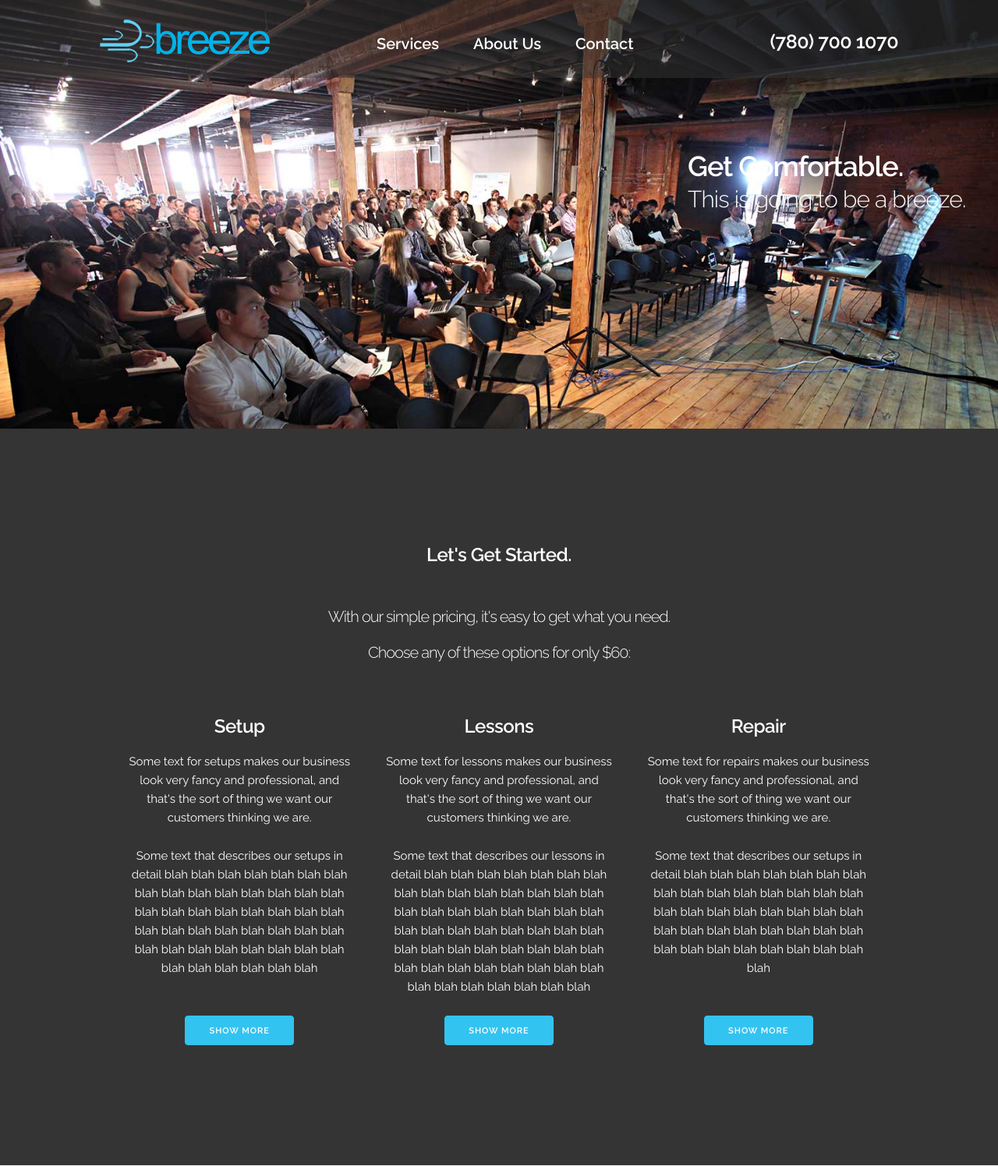
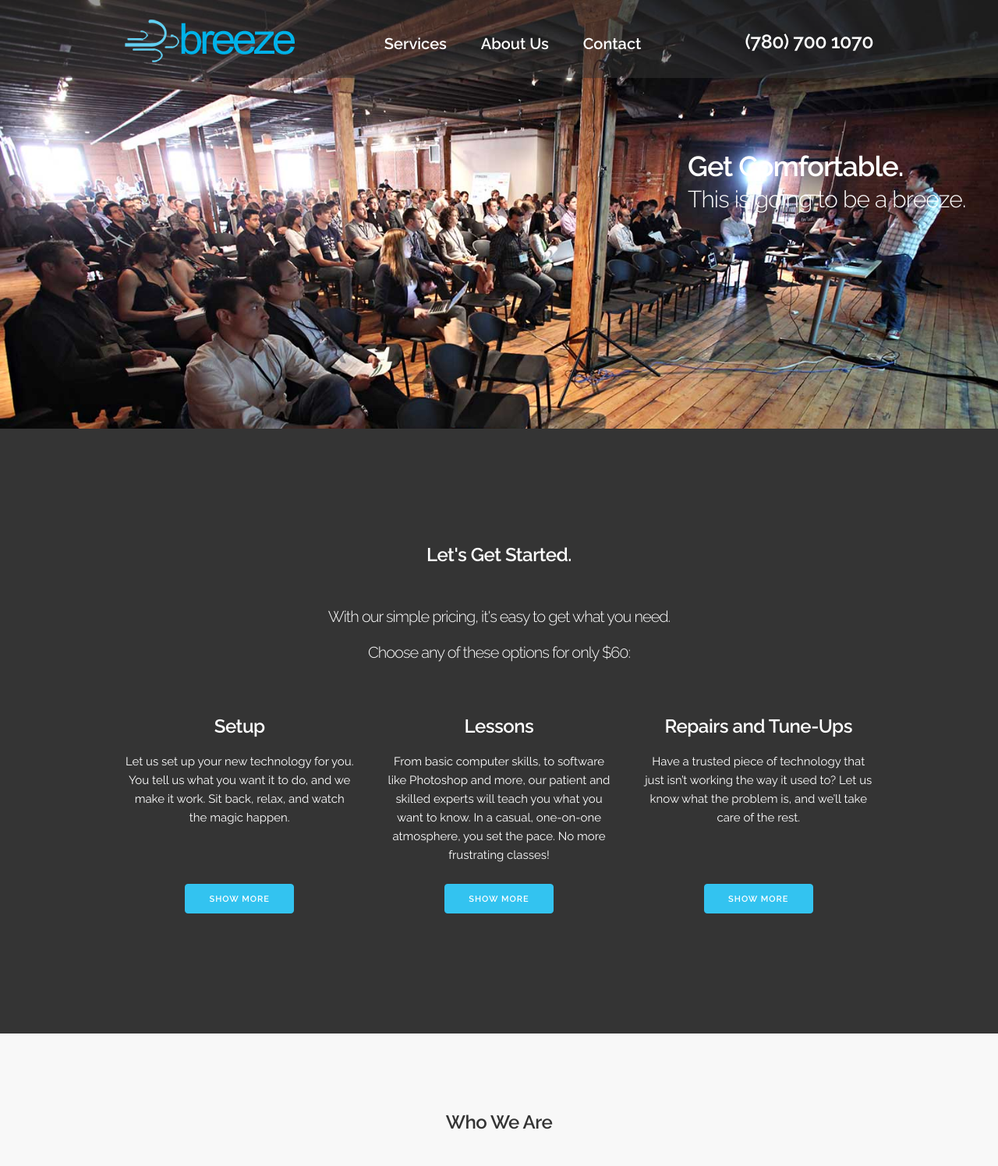
Before and after one commit to chickendiver/BreezeWebsite, a PHP site: page / in a window 1280 px wide; the page is wider, and only the part inside the window is pictured. Shown: the top 1496 px of that part at 78% size. Run offline with PHP 8.4, Linux system fonts and the light colour scheme.

Commit message:
Added services content

```diff
--- a/css/layout.css
+++ b/css/layout.css
@@ -148,7 +148,7 @@
 }
 .band.landing .container {
     margin-bottom:10px;
-    width: 80%;
+    width: 75%;
     margin-left: auto;
     margin-right: auto;
     text-align: center;
--- a/index.php
+++ b/index.php
@@ -86,20 +86,20 @@
             <h5>Lessons</h6>
           </div>
           <div class = "four columns">
-               <h5>Repair</h6>
+               <h5>Repairs and Tune-Ups</h6>
           </div>
         <div class = "row">
           <div class = "four columns" >
-              <p>Some text for setups makes our business look very fancy and professional, and that's the sort of thing we want our customers thinking we are.</p>
-              <p>Some text that describes our setups in detail blah blah blah blah blah blah blah blah blah blah blah blah blah blah blah blah blah blah blah blah blah blah blah blah blah blah blah blah blah blah blah blah blah blah blah blah blah blah blah blah blah blah blah blah blah</p>
+              <p>Let us set up your new technology for you. You tell us what you want it to do, and we make it work. Sit back, relax, and watch the magic happen.</p>
+             <!-- <p>Some text that describes our setups in detail blah blah blah blah blah blah blah blah blah blah blah blah blah blah blah blah blah blah blah blah blah blah blah blah blah blah blah blah blah blah blah blah blah blah blah blah blah blah blah blah blah blah blah blah blah</p> -->
           </div>
           <div class = "four columns">
-            <p>Some text for lessons makes our business look very fancy and professional, and that's the sort of thing we want our customers thinking we are.</p>
-            <p>Some text that describes our lessons in detail blah blah blah blah blah blah blah blah blah blah blah blah blah blah blah blah blah blah blah blah blah blah blah blah blah blah blah blah blah blah blah blah blah blah blah blah blah blah blah blah blah blah blah blah blah blah blah blah blah blah blah blah blah blah</p>
+            <p>From basic computer skills, to software like Photoshop and more, our patient and skilled experts will teach you what you want to know. In a casual, one-on-one atmosphere, you set the pace. No more frustrating classes!</p>
+          <!--  <p>Some text that describes our lessons in detail blah blah blah blah blah blah blah blah blah blah blah blah blah blah blah blah blah blah blah blah blah blah blah blah blah blah blah blah blah blah blah blah blah blah blah blah blah blah blah blah blah blah blah blah blah blah blah blah blah blah blah blah blah blah</p> -->
           </div>
           <div class = "four columns">
-               <p>Some text for repairs makes our business look very fancy and professional, and that's the sort of thing we want our customers thinking we are.</p>
-               <p>Some text that describes our setups in detail blah blah blah blah blah blah blah blah blah blah blah blah blah blah blah blah blah blah blah blah blah blah blah blah blah blah blah blah blah blah blah blah blah blah blah blah blah blah blah blah</p>
+               <p>Have a trusted piece of technology that just isn’t working the way it used to? Let us know what the problem is, and we’ll take care of the rest.</p>
+              <!-- <p>Some text that describes our setups in detail blah blah blah blah blah blah blah blah blah blah blah blah blah blah blah blah blah blah blah blah blah blah blah blah blah blah blah blah blah blah blah blah blah blah blah blah blah blah blah blah</p> -->
           </div>
           </div>
         <div class = "row" style = "margin-bottom: 15%;">
```
